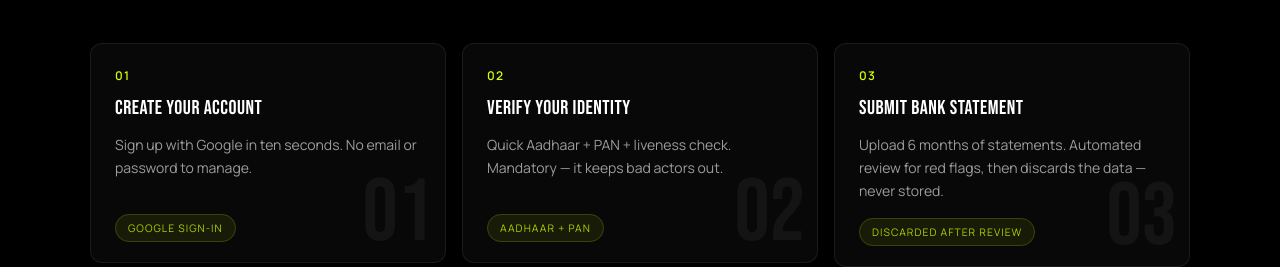
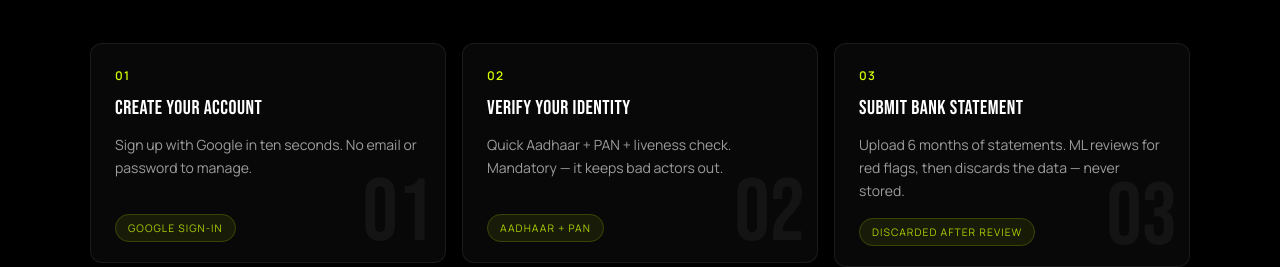
Before and after one commit to AgrimTawani/cryptobazaar, a Next.js app in the folder frontend/: page / in a window 1280 px wide. Shown: the part 1102-1369 px from the top of the page. Built offline with nearby package versions, Linux system fonts and the light colour scheme; no server answers; the database is empty; a web font is replaced by a local one.

Commit message:
fix: general ui updates

```diff
--- a/frontend/src/app/page.tsx
+++ b/frontend/src/app/page.tsx
@@ -55,7 +55,7 @@ const HOW_IT_WORKS = [
   {
     step: "03",
     title: "Submit bank statement",
-    desc: "Upload 6 months of statements. Automated review for red flags, then discards the data — never stored.",
+    desc: "Upload 6 months of statements. ML reviews for red flags, then discards the data — never stored.",
     pill: "Discarded After Review",
   },
   {
--- a/frontend/src/data/articlesData.ts
+++ b/frontend/src/data/articlesData.ts
@@ -1598,7 +1598,7 @@ export const ARTICLES_CATEGORIES: ArticleCategory[] = [
           {
             id: "member-definitions",
             title: "Member and Trade Definitions",
-            content: "**Verified Member** - A user who has successfully completed all three layers of verification: KYC, Enhanced Due Diligence (bank statement review), and the AI-scored questionnaire.\n\n**Trade** - A peer-to-peer transaction between a Verified Member seller and a Verified Member buyer, facilitated by the Platform's escrow smart contract.\n\n**Escrow Contract** - A self-executing smart contract deployed on a public blockchain that holds the seller's crypto until the trade is confirmed or resolved.\n\n**Membership Plan** - A monthly subscription (Starter, Trader, or Pro) that grants trading access and defines monthly volume limits."
+            content: "**Verified Member** - A user who has successfully completed all three layers of verification: KYC, Enhanced Due Diligence (bank statement review), and the online questionnaire.\n\n**Trade** - A peer-to-peer transaction between a Verified Member seller and a Verified Member buyer, facilitated by the Platform's escrow smart contract.\n\n**Escrow Contract** - A self-executing smart contract deployed on a public blockchain that holds the seller's crypto until the trade is confirmed or resolved.\n\n**Membership Plan** - A monthly subscription (Starter, Trader, or Pro) that grants trading access and defines monthly volume limits."
           },
           {
             id: "technical-definitions",
@@ -1637,7 +1637,7 @@ export const ARTICLES_CATEGORIES: ArticleCategory[] = [
           {
             id: "three-layer-verification",
             title: "4.2 Three-Layer Verification",
-            content: "Before trading, you must complete:\n\n**Layer 1 (KYC):** Identity verification via Didit using Aadhaar, PAN, and a liveness check.\n\n**Layer 2 (EDD):** Upload of 6 months of bank statements, analysed by our ML system for red flags.\n\n**Layer 3 (AI Questionnaire):** A 10-question online interview scored by AI.\n\nAll three layers must pass for Verified Member status to be granted."
+            content: "Before trading, you must complete:\n\n**Layer 1 (KYC):** Identity verification via Didit using Aadhaar, PAN, and a liveness check.\n\n**Layer 2 (EDD):** Upload of 6 months of bank statements, analysed by our ML system for red flags.\n\n**Layer 3 (Questionnaire):** A 10-question online interview.\n\nAll three layers must pass for Verified Member status to be granted."
           },
           {
             id: "wallet-binding",
```
